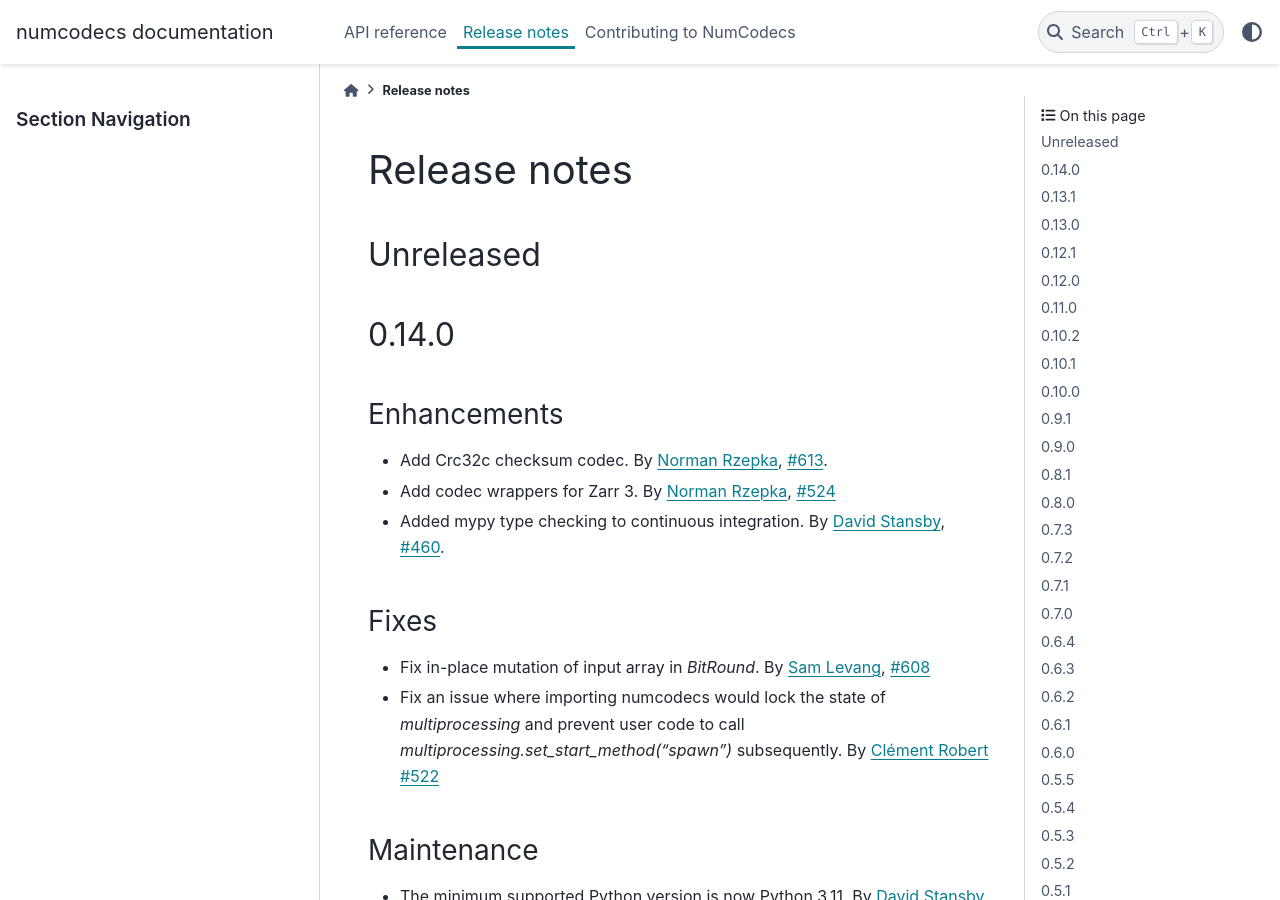
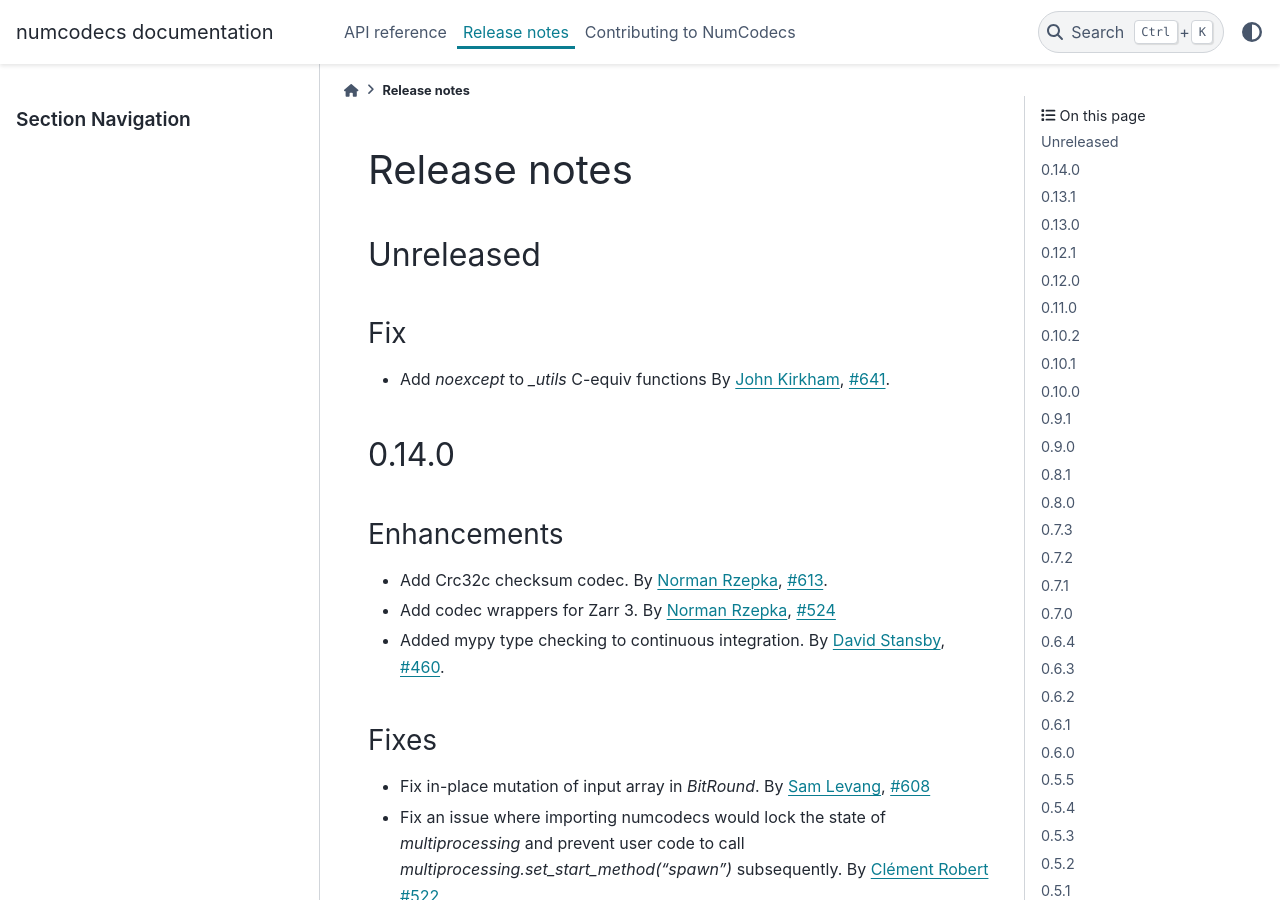
Before and after one commit to zarr-developers/numcodecs, a Sphinx documentation site: the page built from docs/release.rst, in a window 1280 px wide and 900 px high. Built offline with Sphinx 7.4.7 and the PyData theme 0.15.4, drawn with Linux system fonts in a browser that asks for light colours; the version number could not be read and is left out.

Commit message:
Add `noexcept` to `_utils` C-equiv functions
The functions in `_utils` are effectively straight C functions. In
Cython 0.x, these would have been treated as `noexcept` by default.
However in Cython 3.x all functions are treated as potentially raising
exceptions (including these). While that is a sensible default in
general, these functions still won't raise exceptions. So tidy things up
by adding `noexcept` to turn off the additional Cython checks emitted in
and around them.

```diff
--- a/docs/release.rst
+++ b/docs/release.rst
@@ -10,6 +10,12 @@ Release notes
 
 Unreleased
 ----------
+
+Fix
+~~~
+
+* Add `noexcept` to `_utils` C-equiv functions
+  By :user:`John Kirkham <jakirkham>`, :issue:`641`.
 
 
 .. _release_0.14.0:
```
Also changed, not shown: 1 other file.
